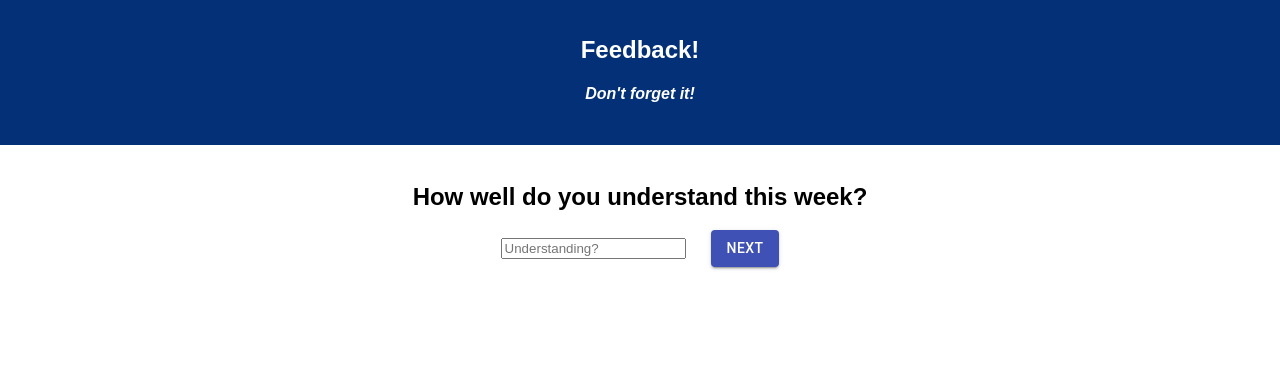
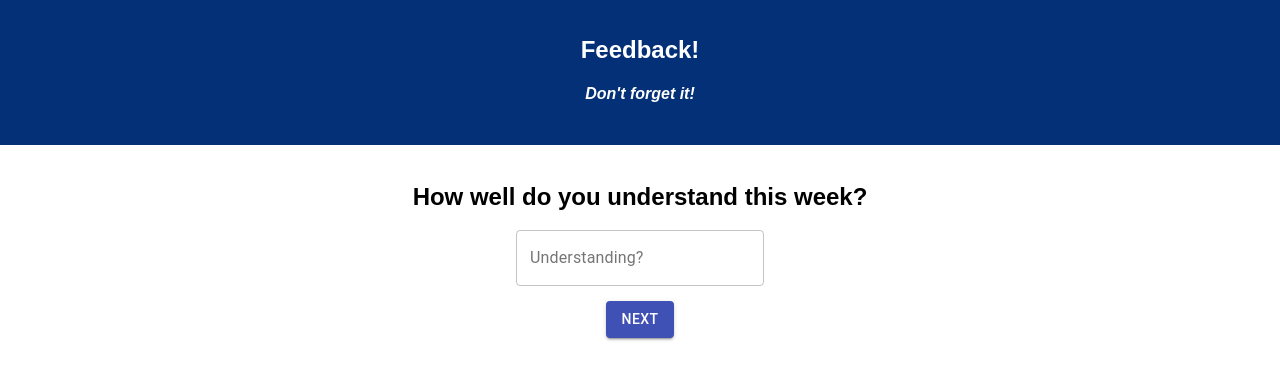
Before and after one commit to joeheintz45/weekend5-feedback-form, a React (Create React App) app: page /#/understanding in a window 1280 px wide. Shown: the top 380 px of the page. Built offline with nearby package versions, Linux system fonts and the light colour scheme.

Commit message:
imported and implemeted TextFields from material-ui and added some minor css positioning changes

```diff
--- a/src/components/App/App.css
+++ b/src/components/App/App.css
@@ -16,7 +16,3 @@
 .App-intro {
   font-size: large;
 }
-
-input {
-  margin-right: 25px;
-}
--- /dev/null
+++ b/src/components/CommentPage/CommentPage.css
@@ -0,0 +1,3 @@
+.comment {
+  margin-bottom: 15px;
+}
--- a/src/components/CommentPage/CommentPage.js
+++ b/src/components/CommentPage/CommentPage.js
@@ -1,6 +1,8 @@
 import React, { Component } from 'react';
 import { connect } from 'react-redux';
 import Button from '@material-ui/core/Button';
+import TextField from '@material-ui/core/TextField';
+import './CommentPage.css';
 
 // component that displays the comments input page
 class CommentPage extends Component {
@@ -25,11 +27,15 @@ class CommentPage extends Component {
     return (
       <div>
         <h2>Do you have any comments for us?</h2>
-        <input
-          onChange={this.inputChange('comment')}
-          placeholder="Comments?"
-          type="text"
-        />
+        <div className="comment">
+          <TextField
+            id="outlined-basic"
+            variant="outlined"
+            label="Comments?"
+            onChange={this.inputChange('comment')}
+            type="text"
+          />
+        </div>
         <Button
           variant="contained"
           color="primary"
--- /dev/null
+++ b/src/components/FeelingPage/FeelingPage.css
@@ -0,0 +1,3 @@
+.feeling {
+  margin-bottom: 15px;
+}
--- a/src/components/FeelingPage/FeelingPage.js
+++ b/src/components/FeelingPage/FeelingPage.js
@@ -1,6 +1,8 @@
 import React, { Component } from 'react';
 import { connect } from 'react-redux';
 import Button from '@material-ui/core/Button';
+import TextField from '@material-ui/core/TextField';
+import './FeelingPage.css';
 
 // component for the feeling view
 class FeelingPage extends Component {
@@ -30,11 +32,16 @@ class FeelingPage extends Component {
     return (
       <div>
         <h2>How are you feeling?</h2>
-        <input
-          onChange={this.inputChange('feeling')}
-          placeholder="Feeling?"
-          type="number"
-        />
+        <div className="feeling">
+          <TextField
+            id="outlined-basic"
+            label="Feeling?"
+            variant="outlined"
+            margin="dense"
+            onChange={this.inputChange('feeling')}
+            type="number"
+          />
+        </div>
         <Button
           variant="contained"
           color="primary"
--- /dev/null
+++ b/src/components/SupportPage/SupportPage.css
@@ -0,0 +1,3 @@
+.support {
+  margin-bottom: 15px;
+}
--- a/src/components/SupportPage/SupportPage.js
+++ b/src/components/SupportPage/SupportPage.js
@@ -1,6 +1,8 @@
 import React, { Component } from 'react';
 import { connect } from 'react-redux';
 import Button from '@material-ui/core/Button';
+import TextField from '@material-ui/core/TextField';
+import './SupportPage.css';
 
 // component for the support page
 class SupportPage extends Component {
@@ -30,11 +32,15 @@ class SupportPage extends Component {
     return (
       <div>
         <h2>How supported are you feeling?</h2>
-        <input
-          onChange={this.inputChange('support')}
-          placeholder="Support?"
-          type="number"
-        />
+        <div className="support">
+          <TextField
+            id="outlined-basic"
+            variant="outlined"
+            label="Support?"
+            onChange={this.inputChange('support')}
+            type="number"
+          />
+        </div>
         <Button
           variant="contained"
           color="primary"
--- /dev/null
+++ b/src/components/UnderstandingPage/UnderstandingPage.css
@@ -0,0 +1,3 @@
+.understanding {
+  margin-bottom: 15px;
+}
--- a/src/components/UnderstandingPage/UnderstandingPage.js
+++ b/src/components/UnderstandingPage/UnderstandingPage.js
@@ -1,6 +1,8 @@
 import React, { Component } from 'react';
 import { connect } from 'react-redux';
 import Button from '@material-ui/core/Button';
+import TextField from '@material-ui/core/TextField';
+import './UnderstandingPage.css';
 
 // component for the understanding page
 class UnderstandingPage extends Component {
@@ -33,11 +35,15 @@ class UnderstandingPage extends Component {
     return (
       <div>
         <h2>How well do you understand this week?</h2>
-        <input
-          onChange={this.inputChange('understanding')}
-          placeholder="Understanding?"
-          type="number"
-        />
+        <div className="understanding">
+          <TextField
+            id="outlined-basic"
+            variant="outlined"
+            label="Understanding?"
+            onChange={this.inputChange('understanding')}
+            type="number"
+          />
+        </div>
         <Button
           variant="contained"
           color="primary"
```
